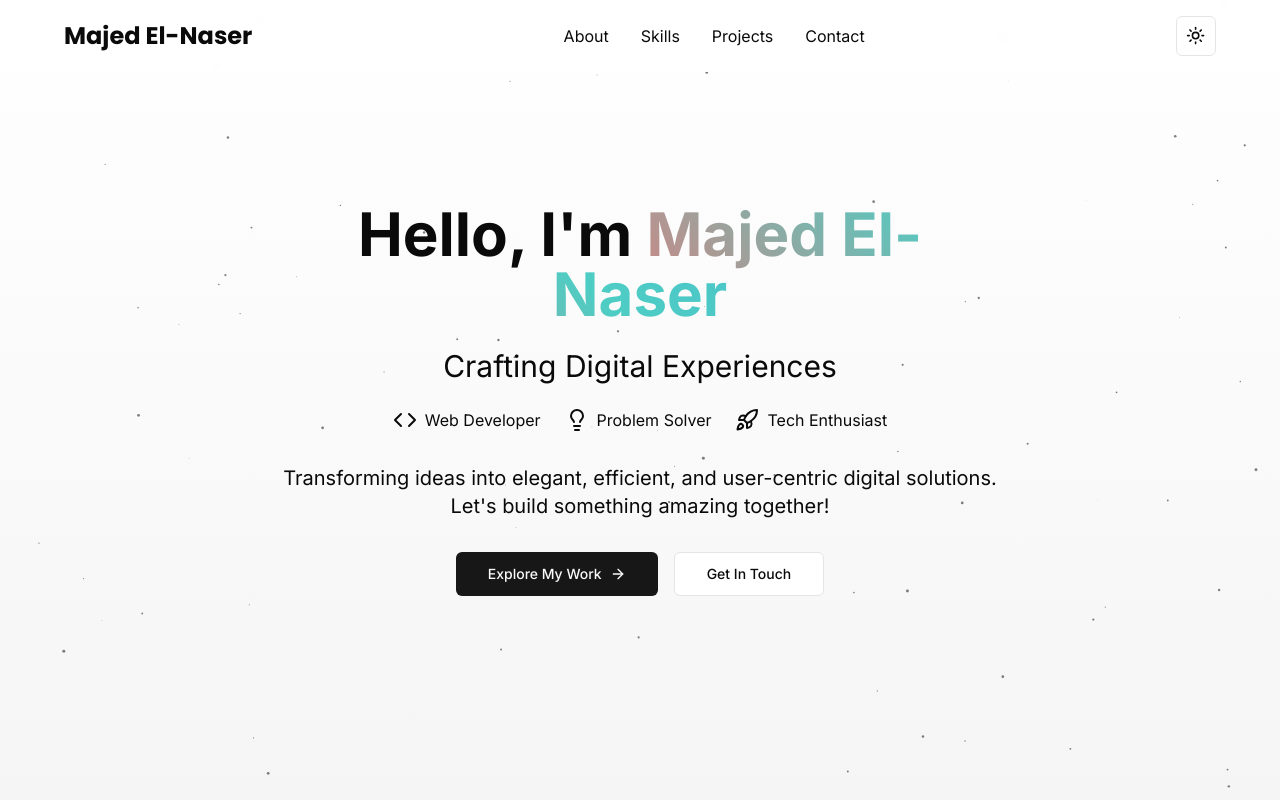
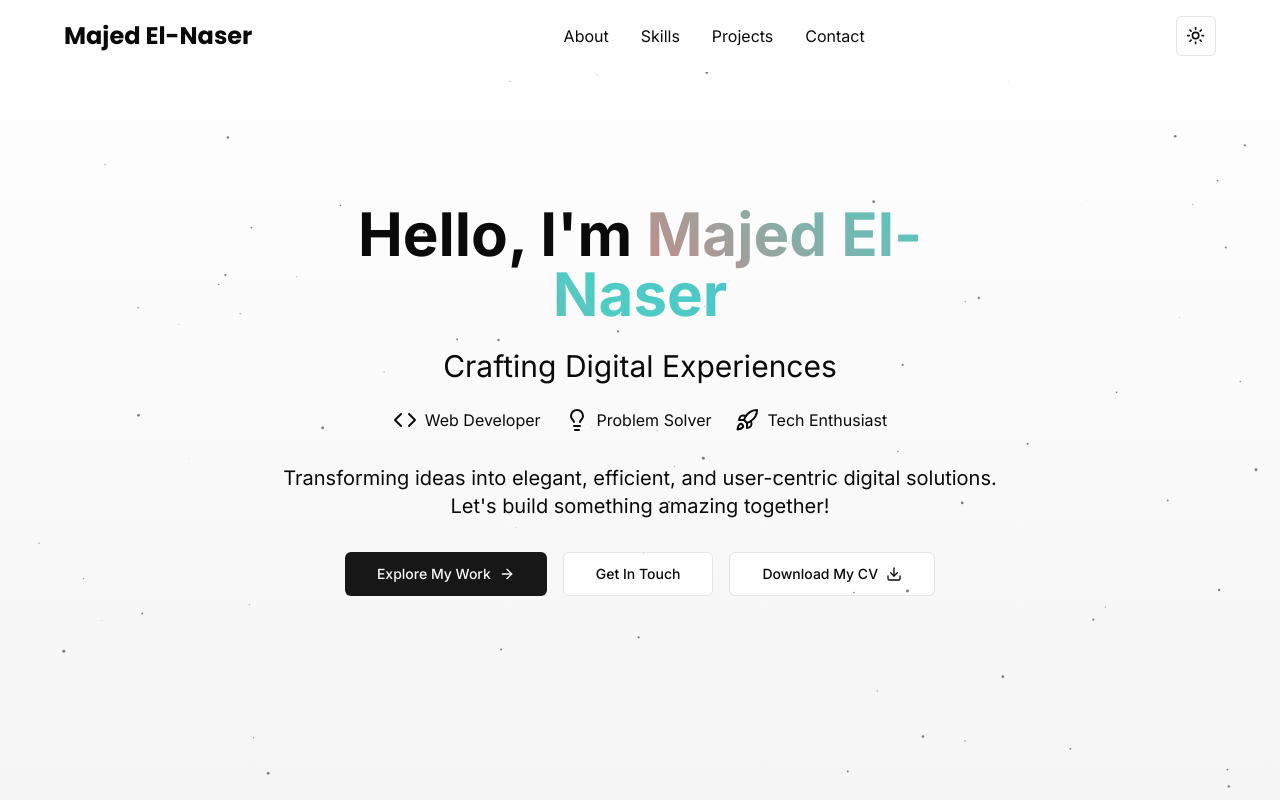
Before and after one commit to 3mp3r0rX/Portoflio, a Next.js app: page / in a window 1280 px wide. Shown: the top 800 px of the page. Built offline with nearby package versions, Linux system fonts and the light colour scheme.

Commit message:
CV added.

```diff
--- a/components/Hero.tsx
+++ b/components/Hero.tsx
@@ -1,8 +1,8 @@
-"use client"
+"use client";
 
 import Link from 'next/link';
 import { Button } from '@/components/ui/button';
-import { ArrowRight, Code, Lightbulb, Rocket } from 'lucide-react';
+import { ArrowRight, Code, Lightbulb, Rocket, Download } from 'lucide-react';
 import { motion } from 'framer-motion';
 
 const Hero = () => {
@@ -64,8 +64,14 @@ const Hero = () => {
             </Button>
           </Link>
           <Link href="#contact" passHref>
+            <Button size="lg" variant="outline" className="mr-4">
+              Get In Touch
+            </Button>
+          </Link>
+          <Link href="/Majed-El-naser.pdf" passHref>
             <Button size="lg" variant="outline">
-              Get In Touch
+              Download My CV
+              <Download className="ml-2" size={16} />
             </Button>
           </Link>
         </motion.div>
```
Also changed, not shown: 1 other file (tests, documents, lock files or other folders).
